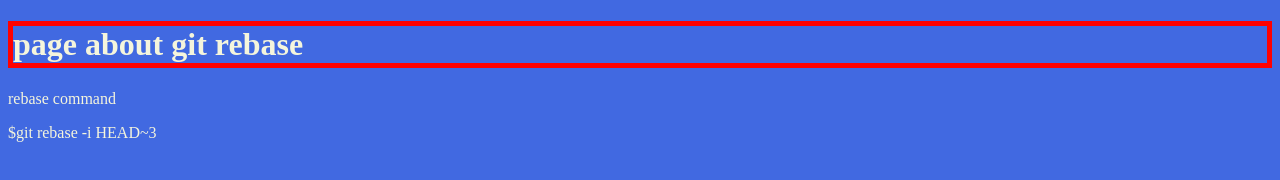
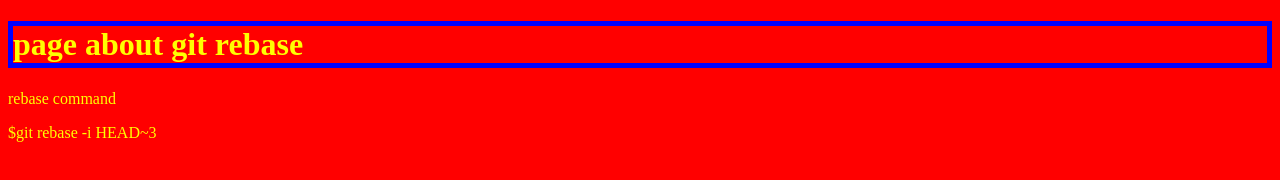
Before and after one commit to VelamPillai/rebasedemo, a plain HTML site: page index.html in a window 1280 px wide. Drawn offline with Linux system fonts and the light colour scheme.

Commit message:
changed bg and text color

```diff
--- a/index.css
+++ b/index.css
@@ -1,9 +1,9 @@
 body{
-    background-color: royalblue;
-    color: beige;
+    background-color: red;
+    color: yellow;
 
 }
 
 h1{
-    border: 5px solid red;
+    border: 5px solid blue;
 }
```
